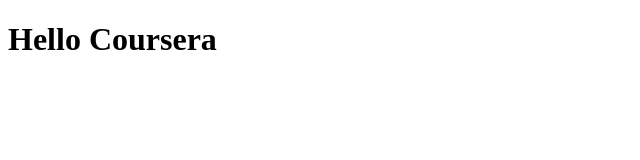
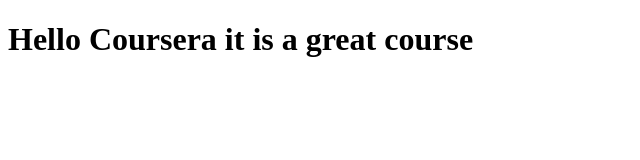
Before and after one commit to NightSpector/Coursera--test, a plain HTML site: page site/index.html in a window 1280 px wide. Shown: the whole page, without its empty margins (0-640 px from the left). Drawn offline with Linux system fonts and the light colour scheme.

Commit message:
Small adittion to our page content

```diff
--- a/site/index.html
+++ b/site/index.html
@@ -4,6 +4,6 @@
     <title>Hello Coursera!</title>
 </head>
 <body>
-<h1>Hello Coursera</h1>
+<h1>Hello Coursera it is a great course</h1>
 </body>
 </html>
```
